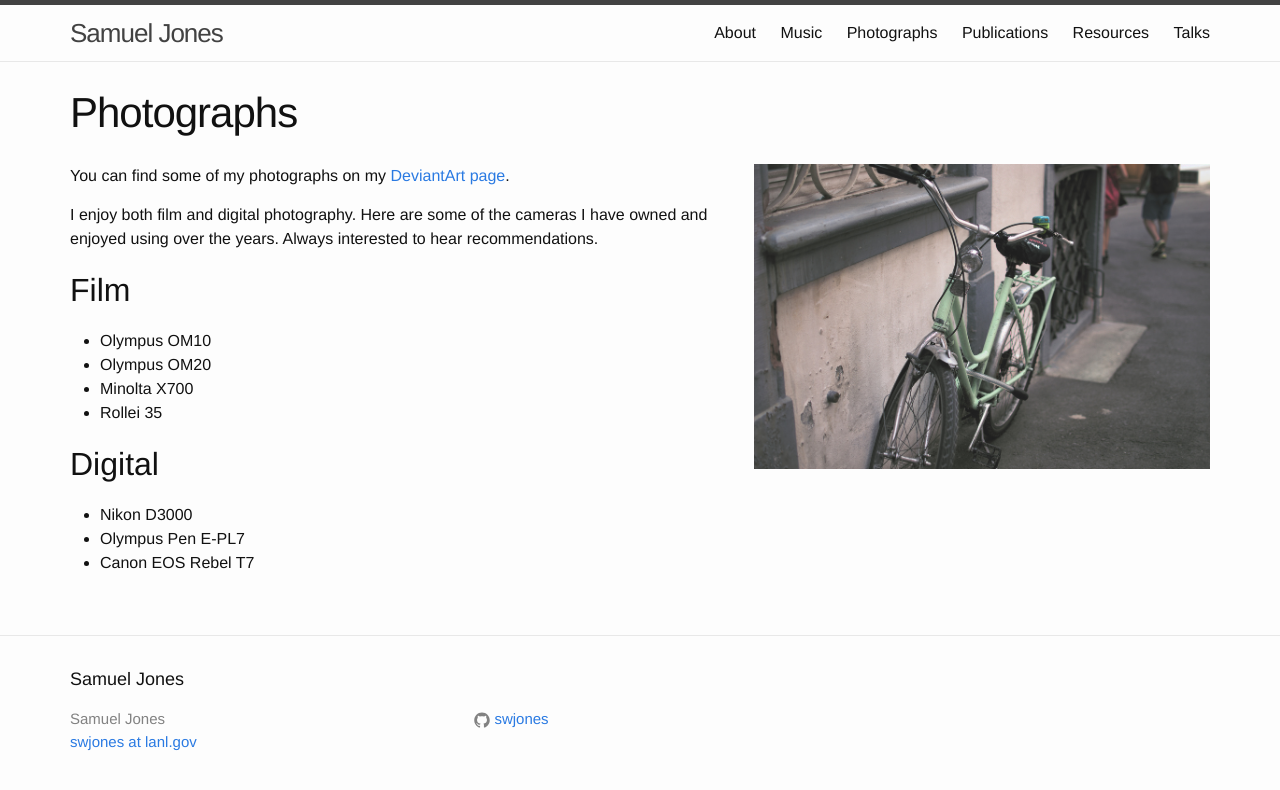
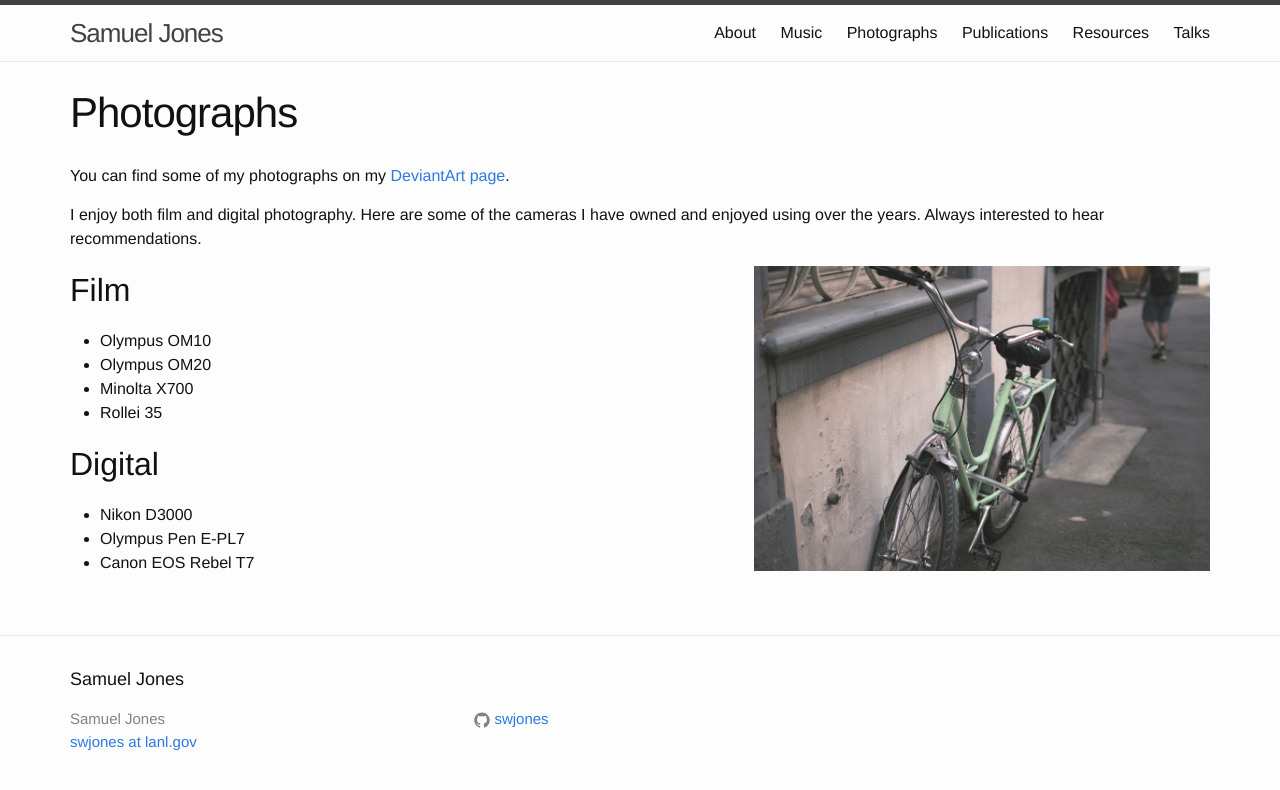
Before and after one commit to swjones/swjones.github.io, a Jekyll site: the page built from photo.md, in a window 1280 px wide. Shown: the top 790 px of the page. Built offline with Jekyll 4.4.1, drawn with Linux system fonts in a browser that asks for light colours.

Commit message:
move picture

```diff
--- a/photo.md
+++ b/photo.md
@@ -4,13 +4,14 @@ title: Photographs
 permalink: /photographs/
 ---
 
-<img style="float: right" src="../content/DSC_0545_graded_small.jpeg" height="40%" width="40%">
 
 You can find some of my photographs on my [DeviantArt page](https://www.deviantart.com/fatrascals/gallery).
 
 I enjoy both film and digital photography. Here are some of the cameras I have
 owned and enjoyed using over the years. Always interested to hear
 recommendations.
+
+<img style="float: right" src="../content/DSC_0545_graded_small.jpeg" height="40%" width="40%">
 
 Film
 ---
```
